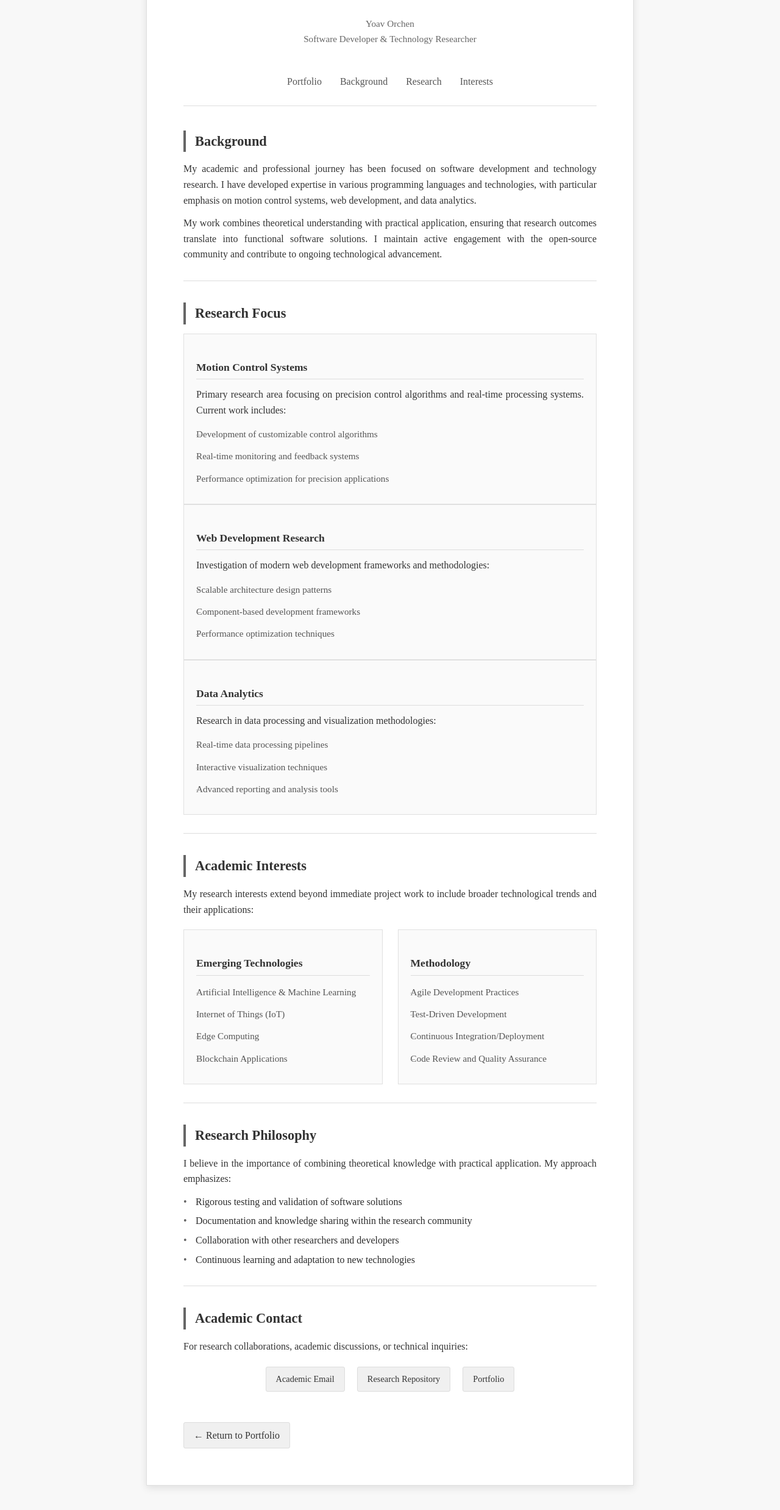
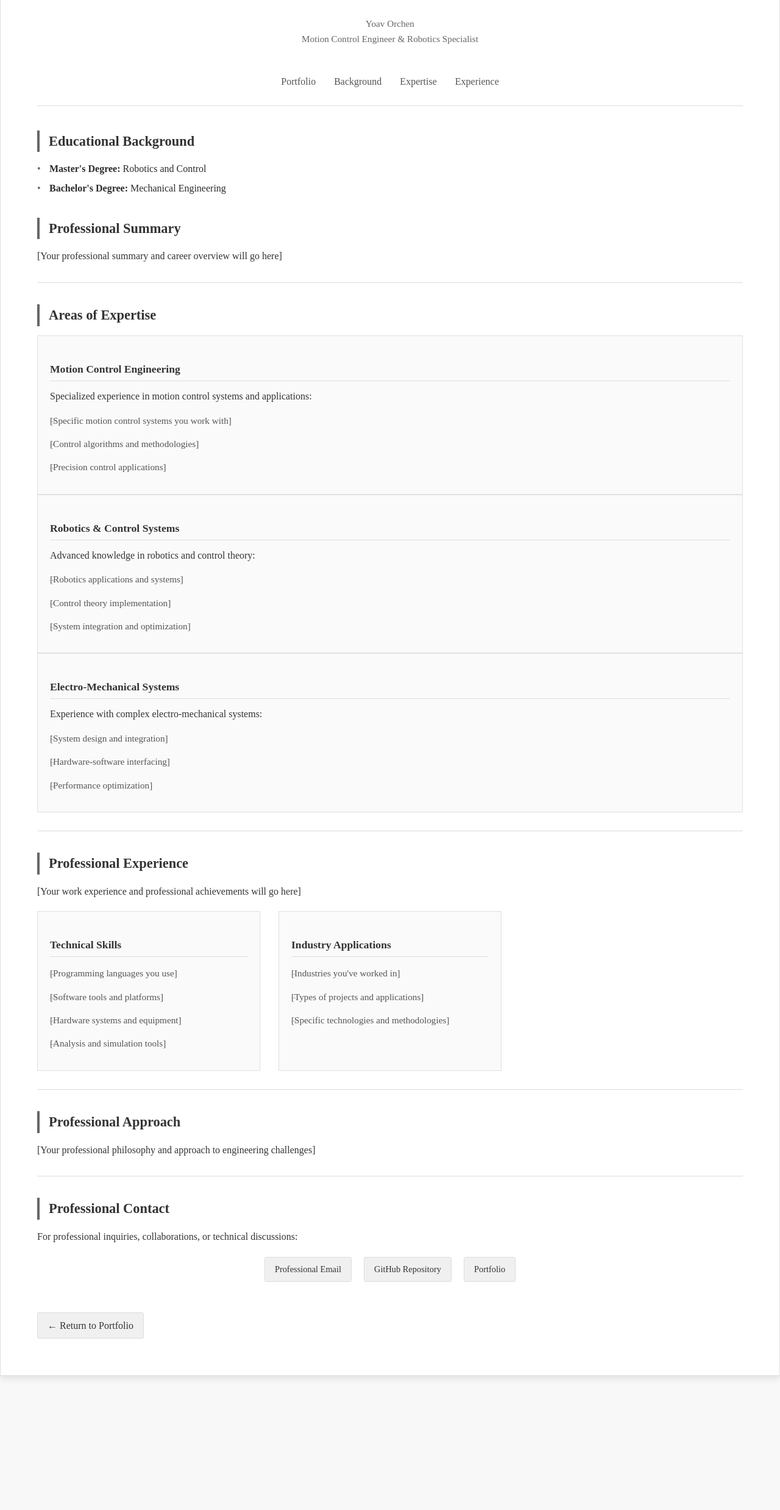
Before and after one commit to yoav26/yoav26.github.io, a plain HTML site: page about.html in a window 1280 px wide. Shown: the part 177-2653 px from the top of the page at 61% size. After the commit the page ends 2473 px from the top, so only its background shows below. Drawn offline with Linux system fonts and the light colour scheme.

Commit message:
Major changes

```diff
--- a/about.html
+++ b/about.html
@@ -3,8 +3,8 @@
 <head>
     <meta charset="UTF-8">
     <meta name="viewport" content="width=device-width, initial-scale=1.0">
-    <meta name="description" content="Yoav Orchen - Academic Background and Research Interests">
-    <title>Yoav Orchen - Academic Background</title>
+    <meta name="description" content="Yoav Orchen - Motion Control Engineer Background and Experience">
+    <title>Yoav Orchen - Professional Background</title>
     <link rel="stylesheet" href="styles.css">
     <script src="script.js" defer></script>
 </head>
@@ -12,10 +12,10 @@
     <div class="container">
         <!-- Paper Header -->
         <div class="paper-header">
-            <h1>Academic Background</h1>
+            <h1>Professional Background</h1>
             <div class="author-info">
                 Yoav Orchen<br>
-                Software Developer & Technology Researcher
+                Motion Control Engineer &amp; Robotics Specialist
             </div>
         </div>
 
@@ -23,80 +23,83 @@
         <nav class="nav-links">
             <a href="index.html">Portfolio</a>
             <a href="#background">Background</a>
-            <a href="#research">Research</a>
-            <a href="#interests">Interests</a>
+            <a href="#expertise">Expertise</a>
+            <a href="#experience">Experience</a>
         </nav>
 
         <!-- Background -->
         <section id="background">
-            <h2>Background</h2>
-            <p>My academic and professional journey has been focused on software development and technology research. I have developed expertise in various programming languages and technologies, with particular emphasis on motion control systems, web development, and data analytics.</p>
+            <h2>Educational Background</h2>
+            <ul>
+                <li><strong>Master's Degree:</strong> Robotics and Control</li>
+                <li><strong>Bachelor's Degree:</strong> Mechanical Engineering</li>
+            </ul>
 
-            <p>My work combines theoretical understanding with practical application, ensuring that research outcomes translate into functional software solutions. I maintain active engagement with the open-source community and contribute to ongoing technological advancement.</p>
+            <h2>Professional Summary</h2>
+            <p>[Your professional summary and career overview will go here]</p>
         </section>
 
         <div class="section-divider"></div>
 
-        <!-- Research Focus -->
-        <section id="research">
-            <h2>Research Focus</h2>
+        <!-- Expertise -->
+        <section id="expertise">
+            <h2>Areas of Expertise</h2>
 
             <div class="skill-category">
-                <h3>Motion Control Systems</h3>
-                <p>Primary research area focusing on precision control algorithms and real-time processing systems. Current work includes:</p>
+                <h3>Motion Control Engineering</h3>
+                <p>Specialized experience in motion control systems and applications:</p>
                 <ul class="skill-list">
-                    <li>Development of customizable control algorithms</li>
-                    <li>Real-time monitoring and feedback systems</li>
-                    <li>Performance optimization for precision applications</li>
+                    <li>[Specific motion control systems you work with]</li>
+                    <li>[Control algorithms and methodologies]</li>
+                    <li>[Precision control applications]</li>
                 </ul>
             </div>
 
             <div class="skill-category">
-                <h3>Web Development Research</h3>
-                <p>Investigation of modern web development frameworks and methodologies:</p>
+                <h3>Robotics &amp; Control Systems</h3>
+                <p>Advanced knowledge in robotics and control theory:</p>
                 <ul class="skill-list">
-                    <li>Scalable architecture design patterns</li>
-                    <li>Component-based development frameworks</li>
-                    <li>Performance optimization techniques</li>
+                    <li>[Robotics applications and systems]</li>
+                    <li>[Control theory implementation]</li>
+                    <li>[System integration and optimization]</li>
                 </ul>
             </div>
 
             <div class="skill-category">
-                <h3>Data Analytics</h3>
-                <p>Research in data processing and visualization methodologies:</p>
+                <h3>Electro-Mechanical Systems</h3>
+                <p>Experience with complex electro-mechanical systems:</p>
                 <ul class="skill-list">
-                    <li>Real-time data processing pipelines</li>
-                    <li>Interactive visualization techniques</li>
-                    <li>Advanced reporting and analysis tools</li>
+                    <li>[System design and integration]</li>
+                    <li>[Hardware-software interfacing]</li>
+                    <li>[Performance optimization]</li>
                 </ul>
             </div>
         </section>
 
         <div class="section-divider"></div>
 
-        <!-- Academic Interests -->
-        <section id="interests">
-            <h2>Academic Interests</h2>
-            <p>My research interests extend beyond immediate project work to include broader technological trends and their applications:</p>
+        <!-- Experience -->
+        <section id="experience">
+            <h2>Professional Experience</h2>
+            <p>[Your work experience and professional achievements will go here]</p>
 
             <div class="skills-grid">
                 <div class="skill-category">
-                    <h3>Emerging Technologies</h3>
+                    <h3>Technical Skills</h3>
                     <ul class="skill-list">
-                        <li>Artificial Intelligence & Machine Learning</li>
-                        <li>Internet of Things (IoT)</li>
-                        <li>Edge Computing</li>
-                        <li>Blockchain Applications</li>
+                        <li>[Programming languages you use]</li>
+                        <li>[Software tools and platforms]</li>
+                        <li>[Hardware systems and equipment]</li>
+                        <li>[Analysis and simulation tools]</li>
                     </ul>
                 </div>
 
                 <div class="skill-category">
-                    <h3>Methodology</h3>
+                    <h3>Industry Applications</h3>
                     <ul class="skill-list">
-                        <li>Agile Development Practices</li>
-                        <li>Test-Driven Development</li>
-                        <li>Continuous Integration/Deployment</li>
-                        <li>Code Review and Quality Assurance</li>
+                        <li>[Industries you've worked in]</li>
+                        <li>[Types of projects and applications]</li>
+                        <li>[Specific technologies and methodologies]</li>
                     </ul>
                 </div>
             </div>
@@ -104,27 +107,21 @@
 
         <div class="section-divider"></div>
 
-        <!-- Academic Philosophy -->
+        <!-- Professional Philosophy -->
         <section>
-            <h2>Research Philosophy</h2>
-            <p>I believe in the importance of combining theoretical knowledge with practical application. My approach emphasizes:</p>
-            <ul>
-                <li>Rigorous testing and validation of software solutions</li>
-                <li>Documentation and knowledge sharing within the research community</li>
-                <li>Collaboration with other researchers and developers</li>
-                <li>Continuous learning and adaptation to new technologies</li>
-            </ul>
+            <h2>Professional Approach</h2>
+            <p>[Your professional philosophy and approach to engineering challenges]</p>
         </section>
 
         <div class="section-divider"></div>
 
         <!-- Contact -->
         <section>
-            <h2>Academic Contact</h2>
-            <p>For research collaborations, academic discussions, or technical inquiries:</p>
+            <h2>Professional Contact</h2>
+            <p>For professional inquiries, collaborations, or technical discussions:</p>
             <div class="contact-links">
-                <a href="mailto:yoav@example.com">Academic Email</a>
-                <a href="https://github.com/yoav6" target="_blank">Research Repository</a>
+                <a href="mailto:yoav@example.com">Professional Email</a>
+                <a href="https://github.com/yoav6" target="_blank">GitHub Repository</a>
                 <a href="index.html">Portfolio</a>
             </div>
         </section>
--- a/styles.css
+++ b/styles.css
@@ -14,7 +14,7 @@ body {
 }
 
 .container {
-    max-width: 800px;
+    max-width: 1400px;
     margin: 40px auto;
     background: #fff;
     padding: 60px;
@@ -168,9 +168,10 @@ li a:hover {
 /* Skills Section */
 .skills-grid {
     display: grid;
-    grid-template-columns: repeat(auto-fit, minmax(250px, 1fr));
-    gap: 25px;
+    grid-template-columns: repeat(3, 1fr);
+    gap: 30px;
     margin: 20px 0;
+    justify-items: center;
 }
 
 .skill-category {
@@ -178,6 +179,10 @@ li a:hover {
     border: 1px solid #e0e0e0;
     border-radius: 0;
     padding: 20px;
+    width: 100%;
+    min-height: 200px;
+    display: flex;
+    flex-direction: column;
 }
 
 .skill-category h3 {
@@ -189,12 +194,17 @@ li a:hover {
 
 .skill-list {
     list-style: none;
+    flex-grow: 1;
+    display: flex;
+    flex-direction: column;
+    justify-content: flex-start;
 }
 
 .skill-list li {
     padding: 3px 0;
     color: #555;
     font-size: 0.95rem;
+    margin-bottom: 8px;
 }
 
 .skill-list li:before {
@@ -263,9 +273,18 @@ li a:hover {
 }
 
 /* Responsive Design */
+@media (max-width: 1200px) {
+    .container {
+        max-width: 95%;
+        margin: 30px auto;
+        padding: 40px;
+    }
+}
+
 @media (max-width: 768px) {
     .container {
-        margin: 20px;
+        max-width: 98%;
+        margin: 20px auto;
         padding: 30px;
     }
 
@@ -275,6 +294,12 @@ li a:hover {
 
     .skills-grid {
         grid-template-columns: 1fr;
+        gap: 20px;
+    }
+
+    .skill-category {
+        max-width: none;
+        min-height: auto;
     }
 
     .nav-links {
@@ -286,6 +311,22 @@ li a:hover {
     .contact-links {
         flex-direction: column;
         align-items: center;
+    }
+}
+
+@media (max-width: 480px) {
+    .container {
+        max-width: 100%;
+        margin: 10px;
+        padding: 20px;
+    }
+
+    h1 {
+        font-size: 1.6rem;
+    }
+
+    .nav-links {
+        gap: 8px;
     }
 }
 
```
Also changed, not shown: index.html (+40 -52 lines), 1 other file.
